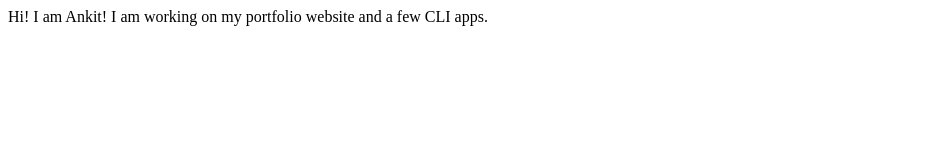
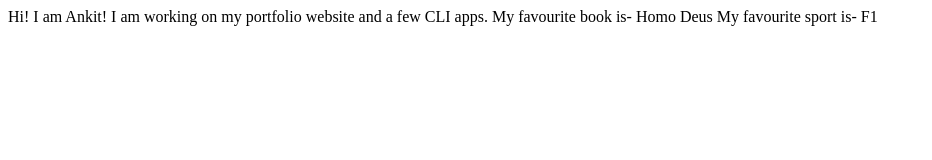
Before and after one commit to Ankit-Nag/ankitknag-portfolio, a plain HTML site: page index.html in a window 1280 px wide. Shown: the whole page, without its empty margins (0-932 px from the left). Drawn offline with Linux system fonts and the light colour scheme.

Commit message:
updated my interests

```diff
--- a/index.html
+++ b/index.html
@@ -9,5 +9,8 @@
     Hi! I am Ankit!
 
     I am working on my portfolio website and a few CLI apps.
+
+    My favourite book is- Homo Deus
+    My favourite sport is- F1
 </body>
 </html>
```
